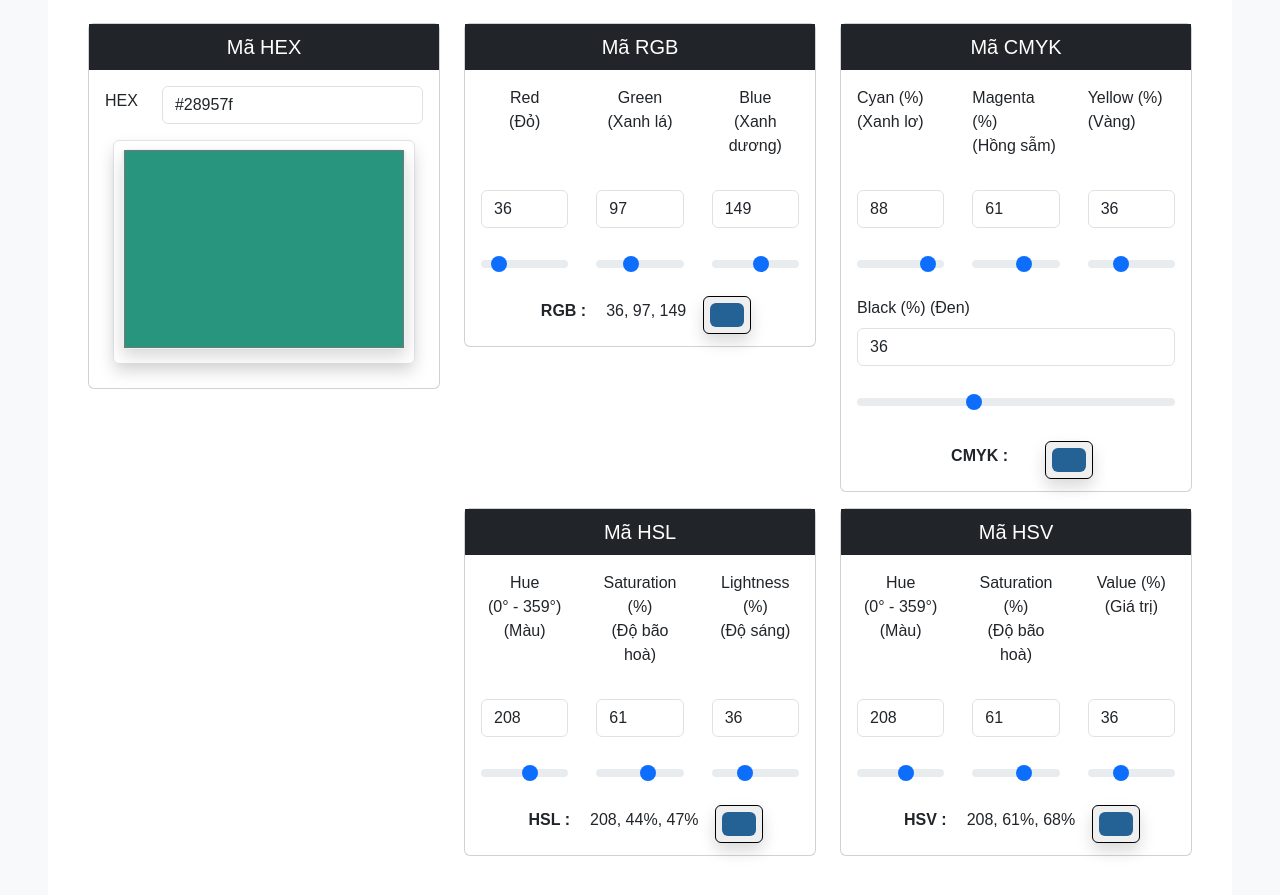
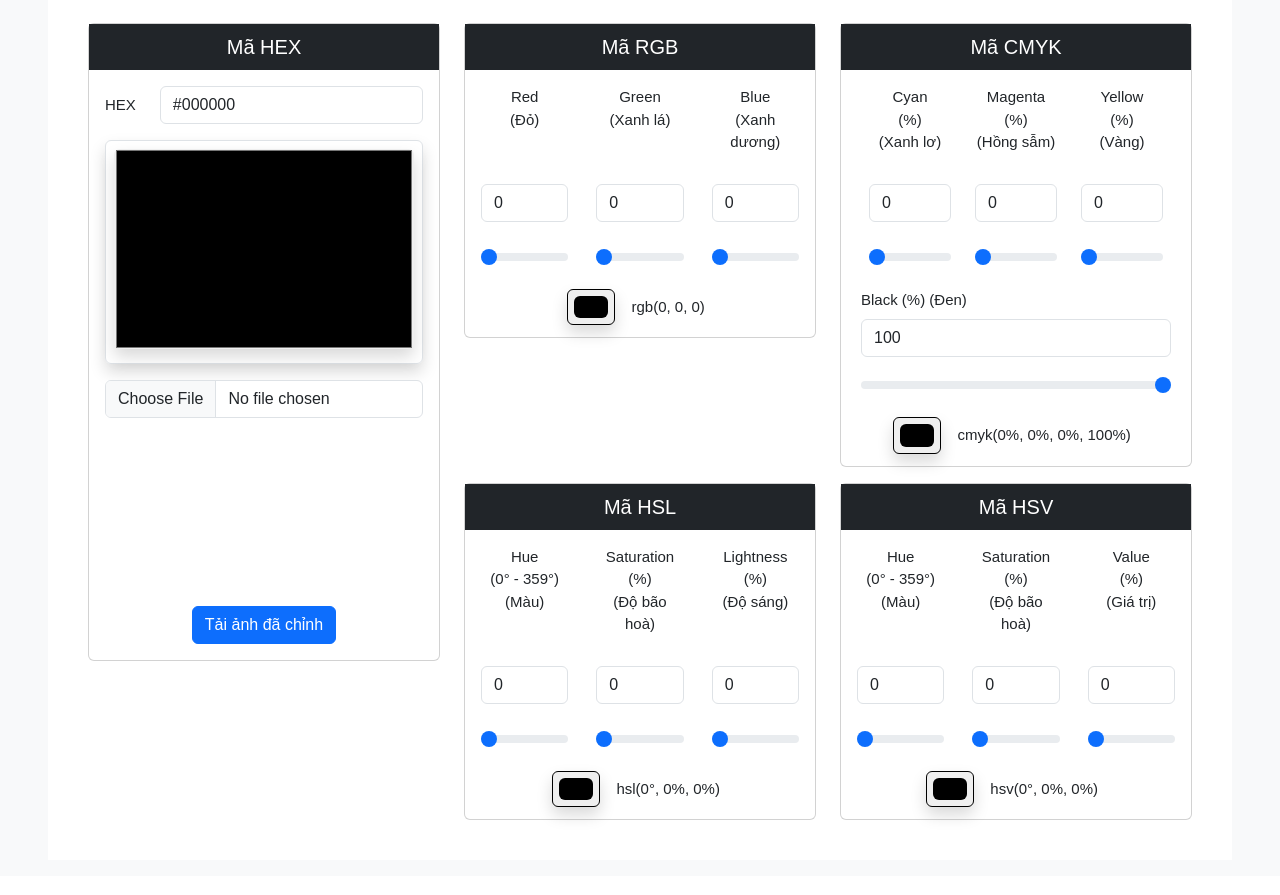
Before and after one commit to Hieunht204/Color-Converting, a plain HTML site: page index.html in a window 1280 px wide. Shown: the part 89-984 px from the top of the page. Drawn offline with Linux system fonts and the light colour scheme.

Commit message:
Thêm chức năng thêm và chỉnh màu cho hình ảnh

```diff
--- a/css/style.css
+++ b/css/style.css
@@ -1,10 +1,12 @@
 body {
   font-family: Arial, sans-serif;
   text-align: center;
+  font-size: 15px;
 }
 
 .all {
 }
+
 
 #colorBox {
   -webkit-appearance: none;
--- a/index.html
+++ b/index.html
@@ -20,14 +20,14 @@
                 class="row row-cols-sm-1 row-cols-md-2 row-cols-lg-2 row-cols-xl-2"
               >
                 <div
-                  class="col col-12 col-sm-12 col-md-12 col-lg-4 col-xl-4 col-xxl-4 justify-content-start align-items-center d-flex flex-column "
+                  class="col col-12 col-sm-12 col-md-12 col-lg-4 col-xl-4 col-xxl-4 justify-content-start align-items-center d-flex flex-column"
                 >
                   <div class="card w-100 mb-3">
                     <div class="p-2 fs-5 bg-dark text-white">Mã HEX</div>
                     <div class="card-body container align-self-center">
                       <div class="row">
                         <div class="col-auto d-flex align-items-center">
-                          <label for="tbHEX" class="form-label">HEX</label>
+                          <label for="tbHEX" class="form-label m-0">HEX</label>
                         </div>
                         <div class="col">
                           <input
@@ -36,7 +36,7 @@
                             id="tbHEX"
                             class="form-control"
                             maxlength="7"
-                            value="#28957f"
+                            value="#000000"
                             pattern="^#+([a-fA-F0-9]{6})$"
                             title="Nhập mã màu HEX"
                             onchange="this.checkValidity() == false ? this.reportValidity() : true;"
@@ -44,18 +44,30 @@
                           />
                         </div>
                       </div>
-                      <div class="mt-3 m-2 p-2 rounded-2 border shadow">
+                      <div class="my-3 p-2 rounded-2 border shadow">
                         <input
                           type="color"
                           id="cvHEX"
                           name="colorHex"
                           title="Hexadecimal Color Code"
                           class="w-100 border-0 shadow rounded"
-                          value="#28957f"
+                          value="#000000"
                           style="min-height: 200px"
                           oninput="onColorInput(this)"
                         />
                       </div>
+                      <input
+                        type="file"
+                        id="upload-image"
+                        accept="image/*"
+                        class="form-control mb-3"
+                      />
+                      <canvas
+                        id="image-canvas"
+                        style="max-width: 100%"
+                      ></canvas>
+                      <button id="download-btn" class="btn btn-primary mt-3">Tải ảnh đã chỉnh</button>
+
                     </div>
                   </div>
                 </div>
@@ -81,7 +93,7 @@
                                 id="tbRGB_R"
                                 min="0"
                                 max="255"
-                                value="36"
+                                value="0"
                                 oninput="onColorInput(this)"
                               />
                               <br />
@@ -93,7 +105,7 @@
                                 min="0"
                                 max="255"
                                 step="1"
-                                value="36"
+                                value="0"
                                 oninput="onColorInput(this)"
                               />
                             </div>
@@ -108,7 +120,7 @@
                                 id="tbRGB_G"
                                 min="0"
                                 max="255"
-                                value="97"
+                                value="0"
                                 oninput="onColorInput(this)"
                               />
                               <br />
@@ -120,7 +132,7 @@
                                 min="0"
                                 max="255"
                                 step="1"
-                                value="97"
+                                value="0"
                                 oninput="onColorInput(this)"
                               />
                             </div>
@@ -135,7 +147,7 @@
                                 id="tbRGB_B"
                                 min="0"
                                 max="255"
-                                value="149"
+                                value="0"
                                 oninput="onColorInput(this)"
                               />
                               <br />
@@ -147,7 +159,7 @@
                                 min="0"
                                 max="255"
                                 step="1"
-                                value="149"
+                                value="0"
                                 oninput="onColorInput(this)"
                               />
                             </div>
@@ -155,26 +167,21 @@
                         </div>
                         <div class="d-flex justify-content-center pb-2">
                           <span class="row row-cols-auto p-1">
-                            <label
-                              for="txtRGB"
-                              class="col form-label d-flex align-items-center fw-bold"
-                              >RGB :</label
-                            >
-                            <span
-                              id="txtRGB"
-                              class="col form-label px-2 rounded-2 text-center d-flex align-items-center"
-                              >36, 97, 149</span
-                            >
-                            &nbsp;&nbsp;
                             <input
                               type="color"
                               name="colorHex"
                               id="cvRGB"
                               title="Color Picker"
-                              class="col form-control-color shadow rounded-2"
-                              value="#246195"
+                              class="col form-control-color shadow rounded-2 "
+                              value="#000000"
                               oninput="onColorInput(this)"
                             />
+                            &nbsp;&nbsp;
+                            <span
+                              id="txtRGB"
+                              class="col form-label px-2 rounded-2 text-center d-flex align-items-center m-0"
+                              >rgb(0, 0, 0)</span
+                            >
                           </span>
                         </div>
                       </div>
@@ -182,13 +189,14 @@
                     <div class="col mb-3">
                       <div class="card">
                         <div class="p-2 fs-5 bg-dark text-white">Mã CMYK</div>
-                        <div class="card-body align-self-center text-start">
-                          <div class="row gap-1">
+                        <div class="card-body align-self-center">
+                          <div class="row gap-1 justify-content-center">
+                            <div class="row row-cols-3">
                               <div class="col d-flex flex-column">
                                 <label
                                   for="tbCMYK_C"
-                                class="col form-label text-nowrap"
-                                >Cyan (%)<br />(Xanh lơ)</label
+                                  class="col form-label"
+                                  >Cyan <br>(%)<br />(Xanh lơ)</label
                                 >
                                 <br />
                                 <input
@@ -197,7 +205,7 @@
                                   id="tbCMYK_C"
                                   min="0"
                                   max="100"
-                                value="88"
+                                  value="0"
                                   oninput="onColorInput(this)"
                                 />
                                 <br />
@@ -209,13 +217,13 @@
                                   min="0"
                                   max="100"
                                   step="1"
-                                value="88"
+                                  value="0"
                                   oninput="onColorInput(this)"
                                 />
                               </div>
                               <div class="col d-flex flex-column">
                                 <label for="tbCMYK_M" class="col form-label"
-                                >Magenta (%)<br />(Hồng sẫm)</label
+                                  >Magenta <br>(%)<br />(Hồng sẫm)</label
                                 >
                                 <br />
                                 <input
@@ -224,7 +232,7 @@
                                   id="tbCMYK_M"
                                   min="0"
                                   max="100"
-                                value="61"
+                                  value="0"
                                   oninput="onColorInput(this)"
                                 />
                                 <br />
@@ -236,13 +244,13 @@
                                   min="0"
                                   max="100"
                                   step="1"
-                                value="61"
+                                  value="0"
                                   oninput="onColorInput(this)"
                                 />
                               </div>
                               <div class="col d-flex flex-column">
                                 <label for="tbCMYK_Y" class="col form-label"
-                                >Yellow (%)<br />(Vàng)</label
+                                  >Yellow <br>(%)<br />(Vàng)</label
                                 >
                                 <br />
                                 <input
@@ -251,7 +259,7 @@
                                   id="tbCMYK_Y"
                                   min="0"
                                   max="100"
-                                value="36"
+                                  value="0"
                                   oninput="onColorInput(this)"
                                 />
                                 <br />
@@ -263,14 +271,13 @@
                                   min="0"
                                   max="100"
                                   step="1"
-                                value="36"
+                                  value="0"
                                   oninput="onColorInput(this)"
                                 />
                               </div>
-                            <div class="col mt-3">
-                              <label
-                                for="tbCMYK_K"
-                                class="col form-label text-nowrap"
+                            </div>
+                            <div class="row mt-3 px-3">
+                              <label for="tbCMYK_K" class="col form-label p-0 text-start"
                                 >Black (%) (Đen)</label
                               >
                               <br />
@@ -280,19 +287,19 @@
                                 id="tbCMYK_K"
                                 min="0"
                                 max="100"
-                                value="36"
+                                value="100"
                                 oninput="onColorInput(this)"
                               />
                               <br />
                               <input
                                 type="range"
-                                class="form-range"
+                                class="form-range mt-3"
                                 id="rgCMYK_K"
                                 title="Black Color Value"
                                 min="0"
                                 max="100"
                                 step="1"
-                                value="36"
+                                value="100"
                                 oninput="onColorInput(this)"
                               />
                             </div>
@@ -300,26 +307,21 @@
                         </div>
                         <div class="d-flex justify-content-center pb-2">
                           <span class="row row-cols-auto p-1">
-                            <label
-                              for="txtCMYK"
-                              class="col form-label d-flex align-items-center fw-bold"
-                              >CMYK :</label
-                            >
-                            <span
-                              id="txtCMYK"
-                              class="col form-label px-2 rounded-2 text-center d-flex align-items-center"
-                              ></span
-                            >
-                            &nbsp;&nbsp;
                             <input
                               type="color"
                               name="colorHex"
                               id="cvCMYK"
                               title="Color Picker"
                               class="col form-control-color shadow rounded-2"
-                              value="#246195"
+                              value="#000000"
                               oninput="onColorInput(this)"
                             />
+                            &nbsp;&nbsp;
+                            <span
+                              id="txtCMYK"
+                              class="col form-label px-2 rounded-2 text-center d-flex align-items-center m-0"
+                              >cmyk(0%, 0%, 0%, 100%)</span
+                            >
                           </span>
                         </div>
                       </div>
@@ -341,7 +343,7 @@
                                 id="tbHSL_H"
                                 min="0"
                                 max="359"
-                                value="208"
+                                value="0"
                                 oninput="onColorInput(this)"
                               />
                               <br />
@@ -353,13 +355,13 @@
                                 min="0"
                                 max="359"
                                 step="1"
-                                value="208"
+                                value="0"
                                 oninput="onColorInput(this)"
                               />
                             </div>
                             <div class="col d-flex flex-column">
                               <label for="tbHSL_S" class="col form-label"
-                                >Saturation (%)<br />(Độ bão hoà)</label
+                                >Saturation <br>(%)<br />(Độ bão hoà)</label
                               >
                               <br />
                               <input
@@ -368,7 +370,7 @@
                                 id="tbHSL_S"
                                 min="0"
                                 max="100"
-                                value="61"
+                                value="0"
                                 oninput="onColorInput(this)"
                               />
                               <br />
@@ -380,13 +382,13 @@
                                 min="0"
                                 max="100"
                                 step="1"
-                                value="61"
+                                value="0"
                                 oninput="onColorInput(this)"
                               />
                             </div>
                             <div class="col d-flex flex-column">
                               <label for="tbHSL_L" class="col form-label"
-                                >Lightness (%)<br />(Độ sáng)</label
+                                >Lightness <br>(%)<br />(Độ sáng)</label
                               >
                               <br />
                               <input
@@ -395,7 +397,7 @@
                                 id="tbHSL_L"
                                 min="0"
                                 max="100"
-                                value="36"
+                                value="0"
                                 oninput="onColorInput(this)"
                               />
                               <br />
@@ -407,7 +409,7 @@
                                 min="0"
                                 max="100"
                                 step="1"
-                                value="36"
+                                value="0"
                                 oninput="onColorInput(this)"
                               />
                             </div>
@@ -415,26 +417,21 @@
                         </div>
                         <div class="d-flex justify-content-center pb-2">
                           <span class="row row-cols-auto p-1">
-                            <label
-                              for="txtHSL"
-                              class="col form-label d-flex align-items-center fw-bold"
-                              >HSL :</label
-                            >
-                            <span
-                              id="txtHSL"
-                              class="col form-label px-2 rounded-2 text-center d-flex align-items-center"
-                              >208, 44%, 47%</span
-                            >
-                            &nbsp;&nbsp;
                             <input
                             type="color"
                             name="colorHex"
                             id="cvHSL"
                             title="Color Picker"
                             class="col form-control-color shadow rounded-2"
-                              value="#246195"
+                            value="#000000"
                             oninput="onColorInput(this)"
                             />
+                            &nbsp;&nbsp;
+                            <span
+                              id="txtHSL"
+                              class="col form-label px-2 rounded-2 text-center d-flex align-items-center m-0"
+                              >hsl(0°, 0%, 0%)</span
+                            >
                           </span>
                         </div>
                       </div>
@@ -456,7 +453,7 @@
                                 id="tbHSV_H"
                                 min="0"
                                 max="359"
-                                value="208"
+                                value="0"
                                 oninput="onColorInput(this)"
                               />
                               <br />
@@ -468,13 +465,13 @@
                                 min="0"
                                 max="359"
                                 step="1"
-                                value="208"
+                                value="0"
                                 oninput="onColorInput(this)"
                               />
                             </div>
                             <div class="col d-flex flex-column">
                               <label for="tbHSV_S" class="col form-label"
-                                >Saturation (%)<br />(Độ bão hoà)</label
+                                >Saturation <br>(%)<br />(Độ bão hoà)</label
                               >
                               <br />
                               <input
@@ -483,7 +480,7 @@
                                 id="tbHSV_S"
                                 min="0"
                                 max="100"
-                                value="61"
+                                value="0"
                                 oninput="onColorInput(this)"
                               />
                               <br />
@@ -495,13 +492,13 @@
                                 min="0"
                                 max="100"
                                 step="1"
-                                value="61"
+                                value="0"
                                 oninput="onColorInput(this)"
                               />
                             </div>
                             <div class="col d-flex flex-column">
                               <label for="tbHSV_V" class="col form-label"
-                                >Value (%)<br />(Giá trị)</label
+                                >Value <br>(%)<br />(Giá trị)</label
                               >
                               <br />
                               <input
@@ -510,7 +507,7 @@
                                 id="tbHSV_V"
                                 min="0"
                                 max="100"
-                                value="36"
+                                value="0"
                                 oninput="onColorInput(this)"
                               />
                               <br />
@@ -522,7 +519,7 @@
                                 min="0"
                                 max="100"
                                 step="1"
-                                value="36"
+                                value="0"
                                 oninput="onColorInput(this)"
                               />
                             </div>
@@ -530,26 +527,21 @@
                         </div>
                         <div class="d-flex justify-content-center pb-2">
                           <span class="row row-cols-auto p-1">
-                            <label
-                              for="txtHSV"
-                              class="col form-label d-flex align-items-center fw-bold"
-                              >HSV :</label
-                            >
-                            <span
-                              id="txtHSV"
-                              class="col form-label px-2 rounded-2 text-center d-flex align-items-center"
-                              >208, 61%, 68%</span
-                            >
-                            &nbsp;&nbsp;
                             <input
                               type="color"
                               name="colorHex"
                               id="cvHSV"
                               title="Color Picker"
                               class="col form-control-color shadow rounded-2"
-                              value="#246195"
+                              value="#000000"
                               oninput="onColorInput(this)"
                             />
+                            &nbsp;&nbsp;
+                            <span
+                              id="txtHSV"
+                              class="col form-label px-2 rounded-2 text-center d-flex align-items-center m-0"
+                              >hsv(0°, 0%, 0%)</span
+                            >
                           </span>
                         </div>
                       </div>
--- a/js/script.js
+++ b/js/script.js
@@ -407,6 +407,64 @@ function onColorInput() {
       updateFromRgb(r, g, b);
     });
   });
+
+  if (!originalImageData) return;
+
+  const rOffset = parseInt(document.getElementById('tbRGB_R').value);
+  const gOffset = parseInt(document.getElementById('tbRGB_G').value);
+  const bOffset = parseInt(document.getElementById('tbRGB_B').value);
+
+  const imageData = new ImageData(
+    new Uint8ClampedArray(originalImageData.data),
+    originalImageData.width,
+    originalImageData.height
+  );
+
+  for (let i = 0; i < imageData.data.length; i += 4) {
+    imageData.data[i] = clamp(imageData.data[i] + rOffset, 0, 255);     // Red
+    imageData.data[i + 1] = clamp(imageData.data[i + 1] + gOffset, 0, 255); // Green
+    imageData.data[i + 2] = clamp(imageData.data[i + 2] + bOffset, 0, 255); // Blue
+    // Alpha (i+3) giữ nguyên
+  }
+
+  ctx.putImageData(imageData, 0, 0);
 }
 
+const fileInput = document.getElementById('upload-image');
+const canvas = document.getElementById('image-canvas');
+const ctx = canvas.getContext('2d');
+let originalImageData = null;
+
+fileInput.addEventListener('change', function (e) {
+  const file = e.target.files[0];
+  if (!file) return;
+
+  const reader = new FileReader();
+  reader.onload = function (event) {
+    const img = new Image();
+    img.onload = function () {
+      canvas.width = img.width;
+      canvas.height = img.height;
+      ctx.drawImage(img, 0, 0);
+      originalImageData = ctx.getImageData(0, 0, canvas.width, canvas.height); // Lưu bản gốc
+    };
+    img.src = event.target.result;
+  };
+  reader.readAsDataURL(file);
+});
+
+function clamp(val, min, max) {
+  return Math.max(min, Math.min(max, val));
+}
+
+document.getElementById('download-btn').addEventListener('click', function () {
+  const canvas = document.getElementById('image-canvas');
+  const image = canvas.toDataURL('image/png'); // hoặc 'image/jpeg'
+
+  const link = document.createElement('a');
+  link.href = image;
+  link.download = 'anh-da-chinh.png';
+  link.click();
+});
+
 window.addEventListener("DOMContentLoaded", onColorInput);
```
Lines whose indentation alone changed are shown as unchanged.
